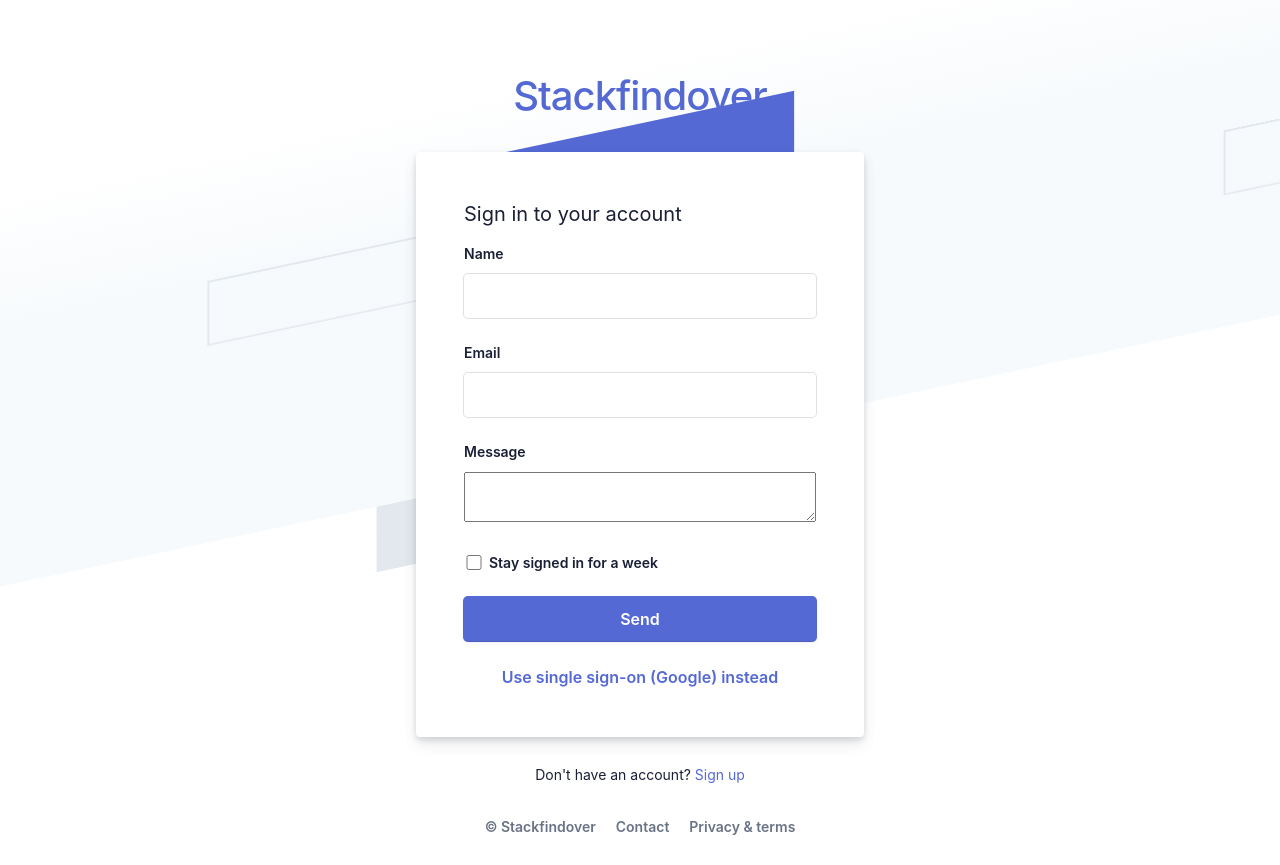
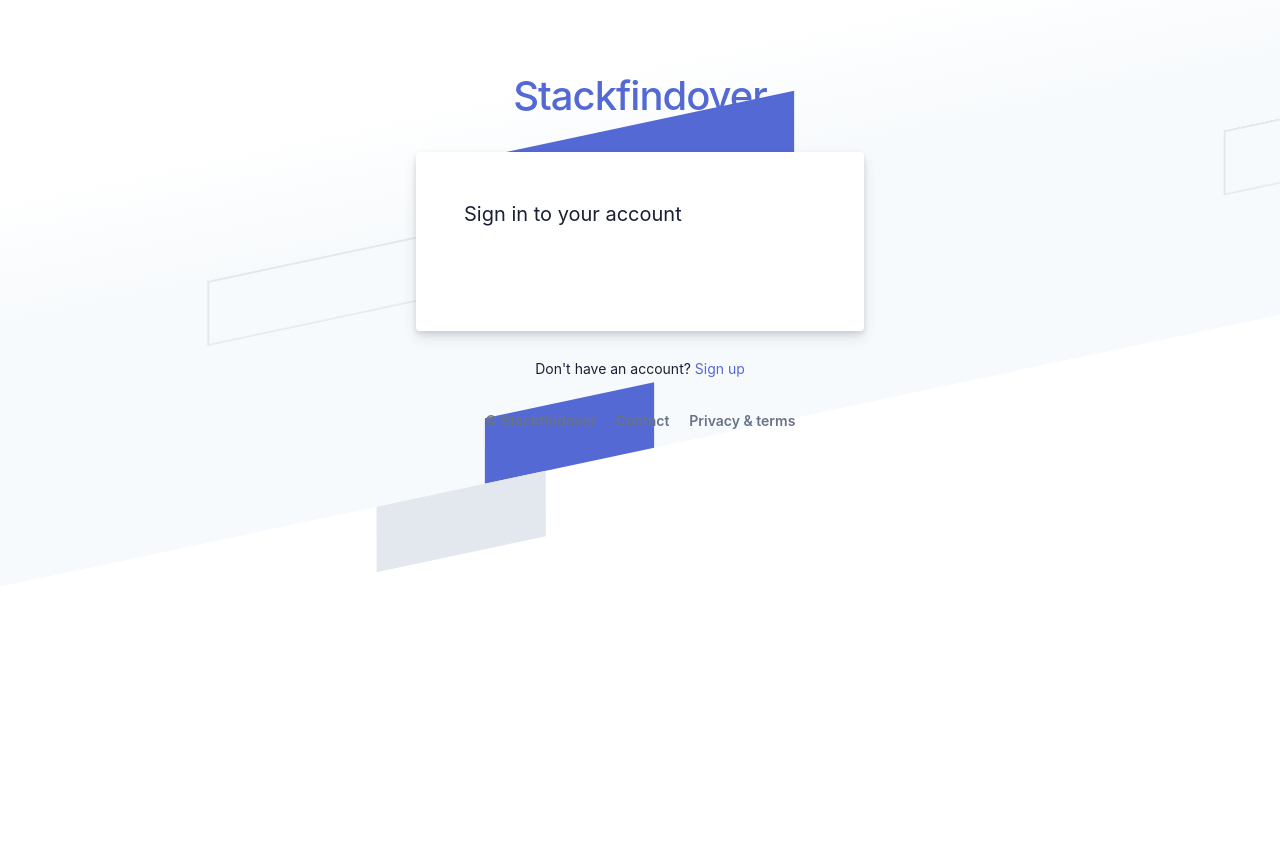
Before and after one commit to ZAKARIA-BEN-JEDDI/tutoriel, a React (Create React App) app: page / in a window 1280 px wide. After the commit the page ends 800 px from the top, so only its background shows below. Built offline with nearby package versions, Linux system fonts and the light colour scheme.

Commit message:
React Sing in component with Google

```diff
--- a/package.json
+++ b/package.json
@@ -5,6 +5,7 @@
   "dependencies": {
     "@emailjs/browser": "^4.4.1",
     "@popperjs/core": "^2.11.6",
+    "@react-oauth/google": "^0.12.1",
     "@splinetool/react-spline": "^4.0.0",
     "@testing-library/jest-dom": "^5.17.0",
     "@testing-library/react": "^13.4.0",
@@ -12,6 +13,7 @@
     "axios": "^1.7.7",
     "bootstrap": "^5.3.3",
     "emailjs-com": "^3.2.0",
+    "jwt-decode": "^4.0.0",
     "mdb-react-ui-kit": "^9.0.0",
     "react": "^18.3.1",
     "react-data-table-component": "^7.6.2",
--- /dev/null
+++ b/src/SignIn/Sign.jsx
@@ -0,0 +1,100 @@
+import React , {useRef} from 'react'
+import emailjs from '@emailjs/browser';
+import { GoogleOAuthProvider , GoogleLogin} from '@react-oauth/google';
+import { jwtDecode } from "jwt-decode";
+
+// client id : 1006794321127-55ah51qka93g9dtoodu37oaou5lm2ovl.apps.googleusercontent.com
+// Client secret  : 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
+export default function Sign() {
+  const form = useRef();
+  const sendEmail = (e) => {
+    e.preventDefault();
+
+    emailjs
+      .sendForm('service_czhqt3d', 'template_imead78', form.current, {
+        publicKey: 'dp04Gb9KSneA-IyZn',
+      })
+      .then(
+        () => {
+          console.log('SUCCESS!');
+        },
+        (error) => {
+          console.log('FAILED...', error.text);
+        },
+      );
+  };
+  return (
+      <div className="login-root">
+      <div className="box-root flex-flex flex-direction--column" style={{ minHeight: '100vh', flexGrow: 1 }}>
+        <div className="loginbackground box-background--white padding-top--64">
+          <div className="loginbackground-gridContainer">
+            <div className="box-root flex-flex" style={{ gridArea: 'top / start / 8 / end' }}>
+              <div className="box-root" style={{ backgroundImage: 'linear-gradient(white 0%, rgb(247, 250, 252) 33%)', flexGrow: 1 }}></div>
+            </div>
+            <div className="box-root flex-flex" style={{ gridArea: '4 / 2 / auto / 5' }}>
+              <div className="box-root box-divider--light-all-2 animationLeftRight tans3s" style={{ flexGrow: 1 }}></div>
+            </div>
+            <div className="box-root flex-flex" style={{ gridArea: '6 / start / auto / 2' }}>
+              <div className="box-root box-background--blue800" style={{ flexGrow: 1 }}></div>
+            </div>
+            <div className="box-root flex-flex" style={{ gridArea: '7 / start / auto / 4' }}>
+              <div className="box-root box-background--blue animationLeftRight" style={{ flexGrow: 1 }}></div>
+            </div>
+            <div className="box-root flex-flex" style={{ gridArea: '8 / 4 / auto / 6' }}>
+              <div className="box-root box-background--gray100 animationLeftRight tans3s" style={{ flexGrow: 1 }}></div>
+            </div>
+            <div className="box-root flex-flex" style={{ gridArea: '2 / 15 / auto / end' }}>
+              <div className="box-root box-background--cyan200 animationRightLeft tans4s" style={{ flexGrow: 1 }}></div>
+            </div>
+            <div className="box-root flex-flex" style={{ gridArea: '3 / 14 / auto / end' }}>
+              <div className="box-root box-background--blue animationRightLeft" style={{ flexGrow: 1 }}></div>
+            </div>
+            <div className="box-root flex-flex" style={{ gridArea: '4 / 17 / auto / 20' }}>
+              <div className="box-root box-background--gray100 animationRightLeft tans4s" style={{ flexGrow: 1 }}></div>
+            </div>
+            <div className="box-root flex-flex" style={{ gridArea: '5 / 14 / auto / 17' }}>
+              <div className="box-root box-divider--light-all-2 animationRightLeft tans3s" style={{ flexGrow: 1 }}></div>
+            </div>
+          </div>
+        </div>
+        <div className="box-root padding-top--24 flex-flex flex-direction--column" style={{ flexGrow: 1, zIndex: 9 }}>
+          <div className="box-root padding-top--48 padding-bottom--24 flex-flex flex-justifyContent--center">
+            <h1><a href="http://blog.stackfindover.com/" rel="dofollow">Stackfindover</a></h1>
+          </div>
+          <div className="formbg-outer">
+            <div className="formbg">
+              <div className="formbg-inner padding-horizontal--48">
+                <span className="padding-bottom--15">Sign in to your account</span>
+                <GoogleOAuthProvider clientId='1006794321127-55ah51qka93g9dtoodu37oaou5lm2ovl.apps.googleusercontent.com'>
+                  <GoogleLogin
+                    onSuccess={credentialResponse => {
+                      const creden = jwtDecode(credentialResponse.credential)
+                      console.log(creden.email)
+                      console.log(creden.name)
+                      console.log(creden.family_name)
+                      console.log(creden.given_name)
+                      console.log(creden.picture)
+                      console.log(creden.sub)
+                    }}
+                    onError={() => {
+                      console.log('Login Failed');
+                    }}
+                  />
+              </GoogleOAuthProvider>
+              </div>
+            </div>
+            <div className="footer-link padding-top--24">
+              <span>Don't have an account? <a href="#">Sign up</a></span>
+              <div className="listing padding-top--24 padding-bottom--24 flex-flex center-center">
+                <span><a href="#">© Stackfindover</a></span>
+                <span><a href="#">Contact</a></span>
+                <span><a href="#">Privacy & terms</a></span>
+              </div>
+            </div>
+          </div>
+        </div>
+      </div>
+      </div>
+
+  )
+}
--- a/src/index.js
+++ b/src/index.js
@@ -19,15 +19,17 @@ import reportWebVitals from './reportWebVitals';
 // import UseMemoEffect from './useMemo/useMemo'
 // import Spli from './spline/spline'
 // import useReducerHook from './useReducer/useReducer';
-import ContactUs from './Email/EmailJs';
+// import ContactUs from './Email/EmailJs';
 import Email from './Email/Email';
+import Sign from './SignIn/Sign';
 
 
 const root = ReactDOM.createRoot(document.getElementById('root'));
 // const players = ['Mbappe','Vini','Rodrygo','Diaz','Endrik'];
 root.render(
   <React.StrictMode>
-    <Email/>
+    <Sign/>
+    {/* <Email/> */}
     {/* <ContactUs/> */}
     {/* <App/> */}
     {/* <useReducerHook/> */}
```
Also changed, not shown: 1 other file (tests, documents, lock files or other folders).
